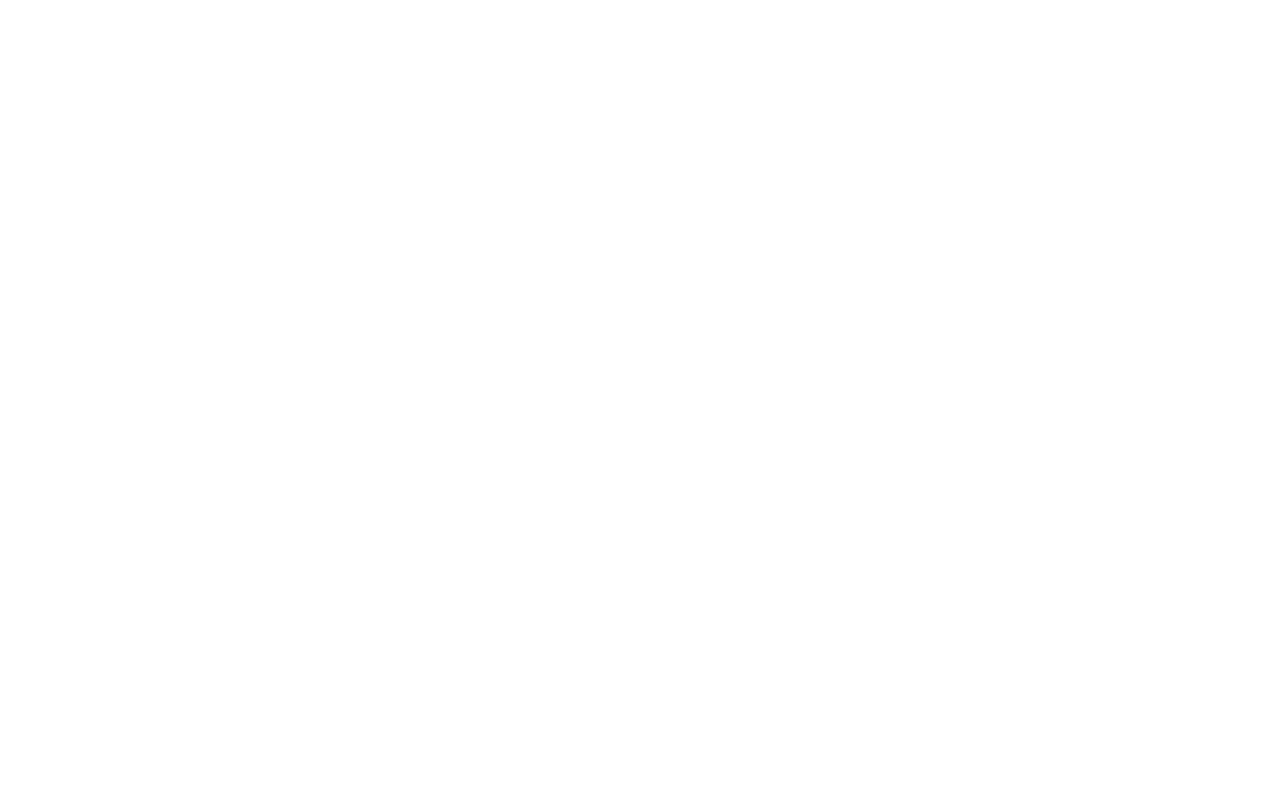
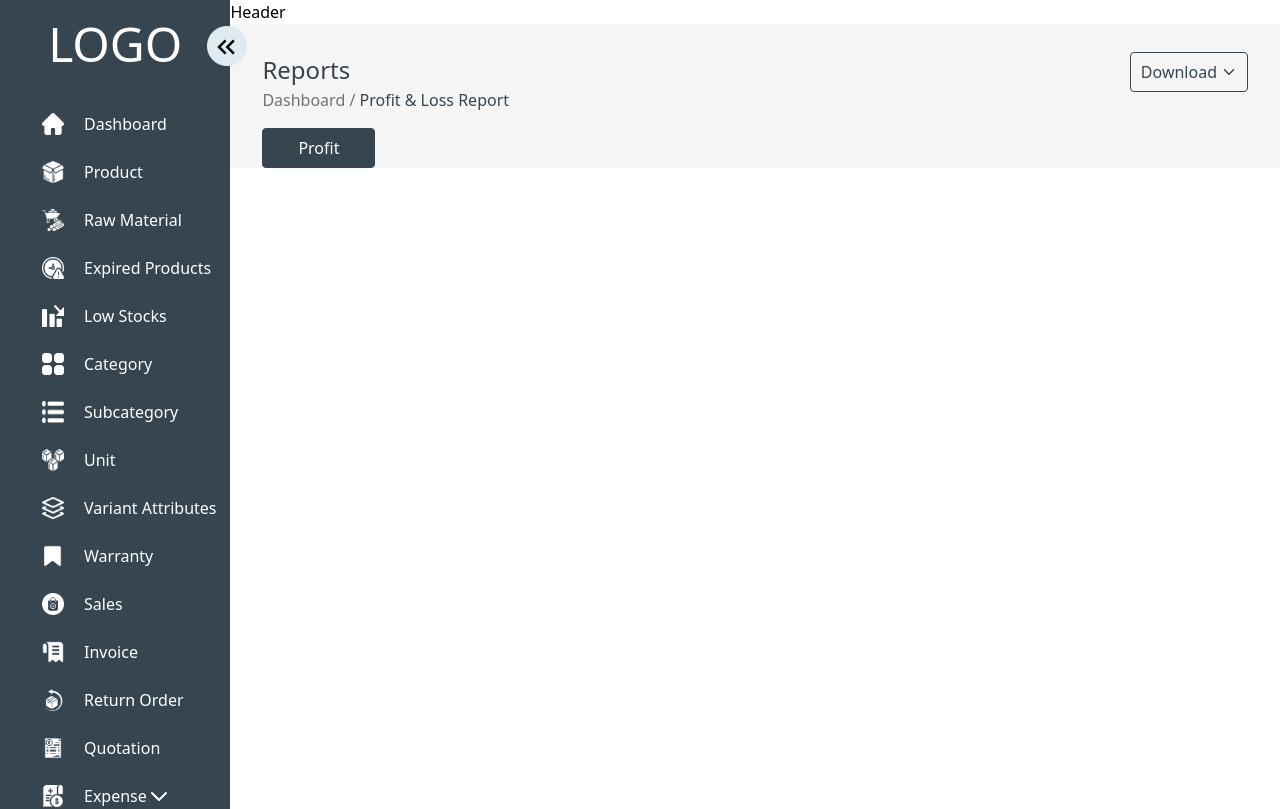
Before and after one commit to MehulKanani556/stock, a React (Create React App) app: page /layout/reportprofit in a window 1280 px wide. Before the commit this address had no page. Shown: the top 809 px of the page. Built offline with nearby package versions, Linux system fonts and the light colour scheme.

Commit message:
savani8-4-25

```diff
--- a/src/App.js
+++ b/src/App.js
@@ -7,6 +7,8 @@
 import AddTaxRates from './Components/Pages/AddTaxRates.js';
 import FInancial_Setting_TaxRated from './Components/Pages/FInancial_Setting_TaxRated.js';
 import EditTaxRates from './Components/Pages/EditTaxRates.js';
+import './Components/CSS/Dhruvin/login.css'
+import ReportProfitLoss from './Components/Pages/ReportProfitLoss.js';
 
 function App() {
   return (
@@ -20,6 +22,7 @@
            <Route path="taxrated" element={<FInancial_Setting_TaxRated/>} />
            <Route path="addtaxrate" element={<AddTaxRates/>} />
            <Route path="edittaxrate" element={<EditTaxRates/>} />
+           <Route path="reportprofit" element={<ReportProfitLoss/>} />
         </Route>
       </Routes>
     </div>
--- a/src/Components/CSS/Dhruvin/login.css
+++ b/src/Components/CSS/Dhruvin/login.css
@@ -101,6 +101,41 @@
     color: #36454F;
     background-color: transparent;
 }
+.ds_column_box{
+   position: absolute;
+   width: 170px;
+   box-shadow: 1px 1px 20px 0.5px rgba(0, 0, 0, 0.06);
+   background-color: white;
+   padding: 15px 15px;
+   border-radius: 5px;
+}
+
+/* **************** Reports(Profit & Loss Report -Profit  Report)  ******************** */
+.ds_fincial_download{
+   background-color: transparent;
+   border: 1px solid #36454F;
+   padding: 7px 10px;
+   border-radius: 4px;
+   color: #36454F;
+   font-weight: 500;
+}
+.ds_fincial_download:hover{
+    background-color: #36454F;
+    color: white;
+}
+.ds_reoprt_profit{
+    background-color: #36454F;
+    color: white;
+    padding: 7px 35px;
+    border-radius: 4px;
+    border: 1px solid #36454F;
+}
+.ds_reoprt_profit:hover{
+    border: 1px solid #36454F;
+    color: #36454F;
+    background-color: transparent;
+}
+
 /* ********** Login ********* */
 @media (max-width:640px) {
     .ds_login_responsive{
--- a/src/Components/Pages/FInancial_Setting_TaxRated.js
+++ b/src/Components/Pages/FInancial_Setting_TaxRated.js
@@ -10,6 +10,7 @@
 
 const navigate = useNavigate()
 const [open, setOpen] = useState(false)
+const [column, setColumn] = useState(false)
 
   return (
     <div>
@@ -21,7 +22,32 @@
                     <p className='cursor-pointer'><span className='text-[#727272]'>Dashboard /</span> <span className='text-d_color'>Tax Rates</span></p>
                  </div>
                  <div className='flex'>
-                    <button className='ds_column_btn  flex me-4'> <img src={Bar} alt="" className='me-2' /> <span >Column</span></button>
+                    <div className='relative'>
+                      <button className='ds_column_btn  flex me-4' onClick={()=> setColumn(!column)}> <img src={Bar} alt="" className='me-2' /> <span >Column</span></button>
+                        {column && <div className='ds_column_box'>
+                          <div className='flex justify-between items-center mb-2'>
+                             <h6 className='text-d_color'>Name</h6>
+                             <label class="inline-flex items-center cursor-pointer">
+                                <input type="checkbox" value="" class="sr-only peer" defaultChecked />
+                                <div class="relative w-8 h-4 bg-[#727272] peer-focus:outline-none rounded-full peer dark:bg-gray-700 peer-checked:after:translate-x-full rtl:peer-checked:after:-translate-x-full peer-checked:after:border-white  after:content-[''] after:absolute after:top-[2px] after:start-[2px] after:bg-white peer-checked:after:start-[6px] after:border-gray-300 after:border after:rounded-full after:h-3 after:w-3 after:transition-all dark:border-gray-600 peer-checked:bg-d_color dark:peer-checked:bg-blue-600"></div>
+                             </label>
+                          </div>
+                          <div className='flex justify-between items-center mb-2'>
+                             <h6 className='text-d_color'>Tax Rates(%)</h6>
+                             <label class="inline-flex items-center cursor-pointer">
+                                <input type="checkbox" value="" class="sr-only peer" defaultChecked />
+                                <div class="relative w-8 h-4 bg-[#727272] peer-focus:outline-none rounded-full peer dark:bg-gray-700 peer-checked:after:translate-x-full rtl:peer-checked:after:-translate-x-full peer-checked:after:border-white  after:content-[''] after:absolute after:top-[2px] after:start-[2px] after:bg-white peer-checked:after:start-[6px] after:border-gray-300 after:border after:rounded-full after:h-3 after:w-3 after:transition-all dark:border-gray-600 peer-checked:bg-d_color dark:peer-checked:bg-blue-600"></div>
+                             </label>
+                          </div>
+                          <div className='flex justify-between items-center'>
+                             <h6 className='text-d_color'>Status</h6>
+                             <label class="inline-flex items-center cursor-pointer">
+                                <input type="checkbox" value="" class="sr-only peer" defaultChecked />
+                                <div class="relative w-8 h-4 bg-[#727272] peer-focus:outline-none rounded-full peer dark:bg-gray-700 peer-checked:after:translate-x-full rtl:peer-checked:after:-translate-x-full peer-checked:after:border-white  after:content-[''] after:absolute after:top-[2px] after:start-[2px] after:bg-white peer-checked:after:start-[6px] after:border-gray-300 after:border after:rounded-full after:h-3 after:w-3 after:transition-all dark:border-gray-600 peer-checked:bg-d_color dark:peer-checked:bg-blue-600"></div>
+                             </label>
+                          </div>
+                      </div>}
+                    </div>
                     <button className='ds_column_btn  flex me-4'> <img src={Trash} alt="" className='me-2' /> <span >Delete All</span></button>
                     <button className='ds_add_currency' onClick={()=> navigate("/layout/addtaxrate")}>+ Add Tax Rate</button>
                  </div>
@@ -109,14 +135,14 @@
                   </div>
 
                   <Dialog open={open} onClose={setOpen} className="relative z-10">
-                      <DialogBackdrop transition className="fixed inset-0 bg-gray-500/75 transition-opacity data-closed:opacity-0 data-enter:duration-300 data-enter:ease-out data-leave:duration-200 data-leave:ease-in"/>
-                      <div className="fixed inset-0 z-10 w-screen overflow-y-auto">
+                      <DialogBackdrop transition className="fixed inset-0 bg-black-500/75 transition-opacity data-closed:opacity-0 data-enter:duration-300 data-enter:ease-out data-leave:duration-200 data-leave:ease-in"/>
+                      <div className="fixed bg-black/50 inset-0 z-10 w-screen overflow-y-auto">
                         <div className="flex min-h-full items-end justify-center p-4 text-center sm:items-center sm:p-0">
                           <DialogPanel transition className="relative transform overflow-hidden rounded-[5px] bg-red text-left shadow-xl transition-all data-closed:translate-y-4 data-closed:opacity-0 data-enter:duration-300 data-enter:ease-out data-leave:duration-200 data-leave:ease-in sm:my-8 sm:w-full sm:max-w-xl data-closed:sm:translate-y-0 data-closed:sm:scale-95">
                             <div className="bg-white px-4 pt-5 pb-4 sm:p-6 sm:pb-4">
                                   <div className="mt-2">
                                     <p className="text-lg text-center text-d_color">
-                                       Are you sure you want to delete
+                                       Are you sure you want to delete <br />
                                        Tax Rates ?
                                     </p>
                                   </div>
--- /dev/null
+++ b/src/Components/Pages/ReportProfitLoss.js
@@ -0,0 +1,29 @@
+import React from 'react'
+import { IoIosArrowDown } from 'react-icons/io'
+
+const ReportProfitLoss = () => {
+  return (
+    <div>
+      <div>
+        <div className='bg-[#f5f5f5]'>
+           <div className='px-8 pt-7'>
+              <div className='flex justify-between '>
+                 <div>
+                    <h2 className='text-d_color text-[24px] font-medium'>Reports</h2>
+                    <p className='cursor-pointer'><span className='text-[#727272]'>Dashboard /</span> <span className='text-d_color'>Profit & Loss Report</span></p>
+                    <div className='mt-4'>
+                        <button className='ds_reoprt_profit'>Profit</button>
+                    </div>
+                 </div>
+                 <div>
+                    <button className='ds_fincial_download flex items-center'>Download <IoIosArrowDown className='ms-1' /></button>
+                 </div>
+              </div>
+           </div>
+        </div>
+      </div>
+    </div>
+  )
+}
+
+export default ReportProfitLoss
```
